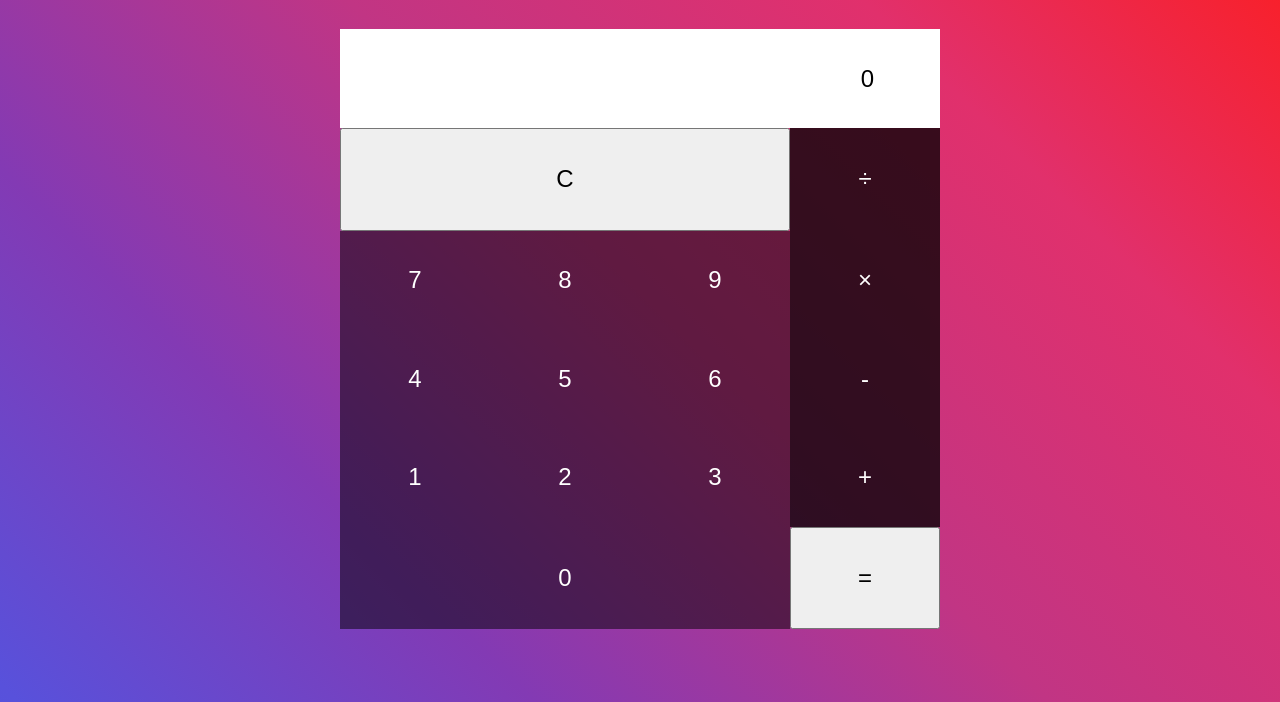
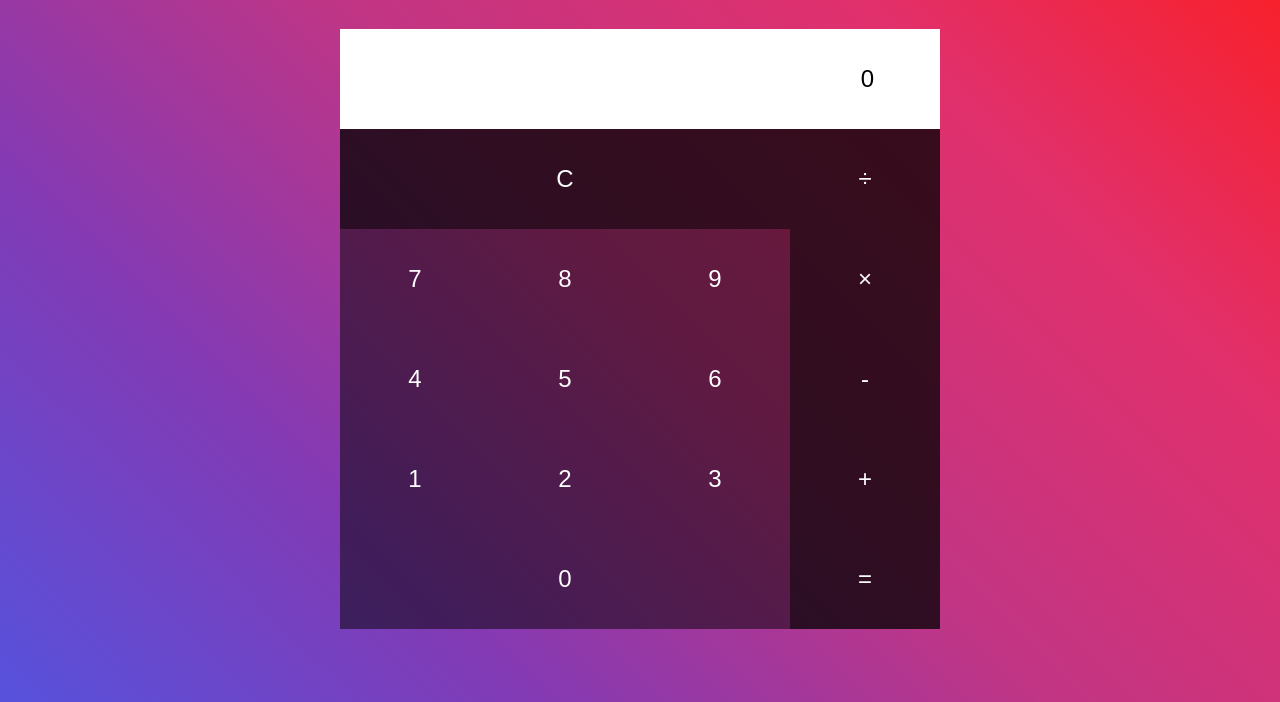
Before and after one commit to hauptdigital/redesigned-calculator, a website: page index.html in a window 1280 px wide. Shown: the part 98-800 px from the top of the page. Drawn offline with nearby package versions, Linux system fonts and the light colour scheme; files that its build step writes are made by us from their sources.

Commit message:
Add styles for new classes

```diff
--- a/src/components/_calculator.scss
+++ b/src/components/_calculator.scss
@@ -4,8 +4,9 @@
   display: flex;
   flex-wrap: wrap;
   justify-content: space-between;
-  width: 600px;
   height: 600px;
+  width: 100%;
+  max-width: 600px;
 }
 
 .calculator__button-clear {
@@ -53,15 +54,20 @@
   background-color: rgb(0, 0, 0, 0.25);
 }
 
-.calculator__operator {
+.calculator__operator,
+.calculator__button-equal,
+.calculator__button-clear {
   border-radius: 0px;
   border: none;
   background-color: rgb(0, 0, 0, 0.75);
   color: white;
   outline: none;
+  transition: 0.3s;
 }
 
-.calculator__operator:hover {
+.calculator__operator:hover,
+.calculator__button-equal:hover,
+.calculator__button-clear:hover {
   background-color: rgb(128, 128, 128, 0.5);
 }
 
```
